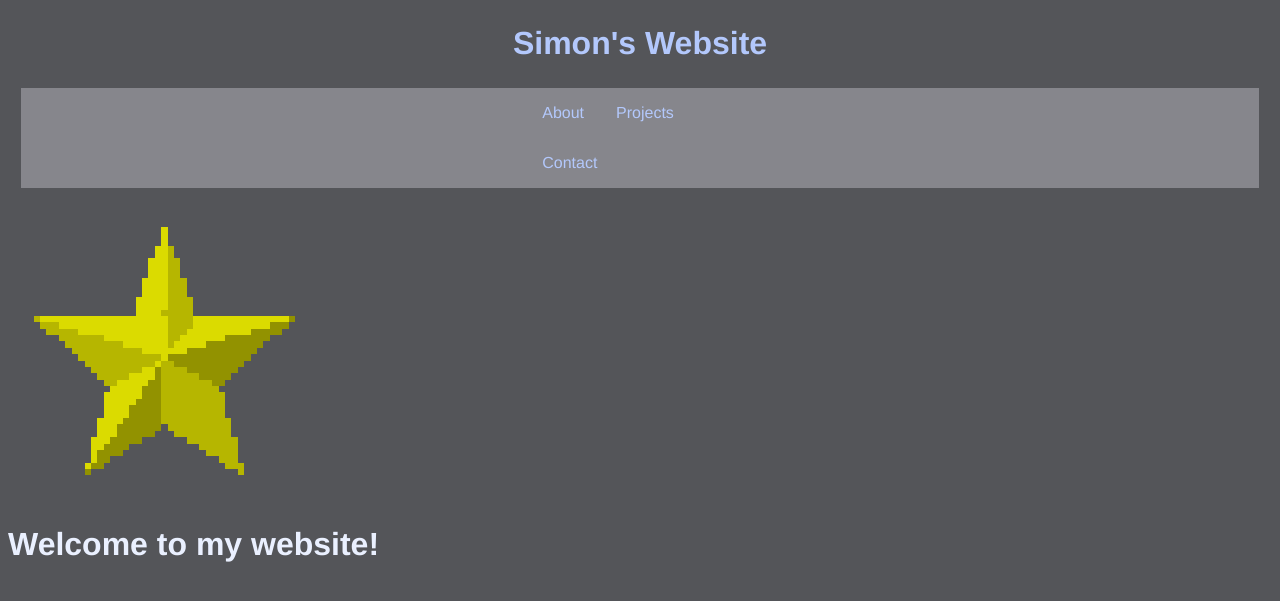
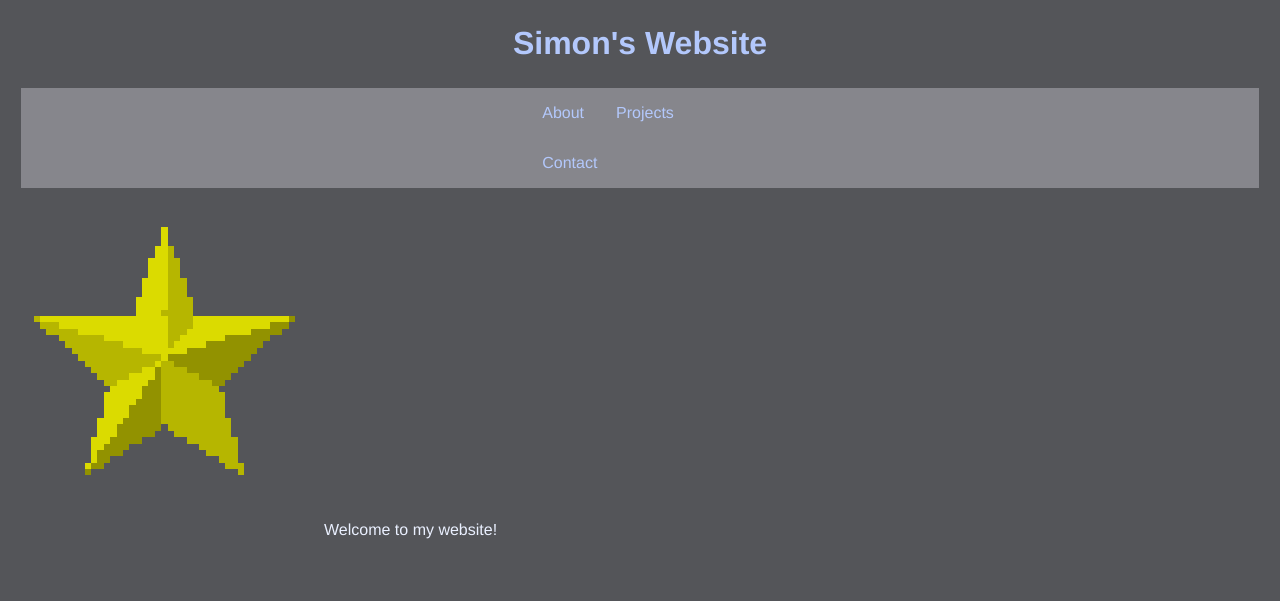
Before and after one commit to simon0h/simon0h.github.io, a Jekyll site: the page built from index.html, in a window 1280 px wide. Shown: the top 601 px of the page. Built offline with Jekyll 4.4.1, drawn with Linux system fonts in a browser that asks for light colours.

```diff
--- a/index.html
+++ b/index.html
@@ -12,7 +12,7 @@ title: simonoh.me
 <body>
 <div>
 	<img src="images/spinnystar.gif"class="inline"/>
-	<h1> Welcome to my website! </h1>
+	<p> Welcome to my website! </p>
 </div>
 
 </body>
```
